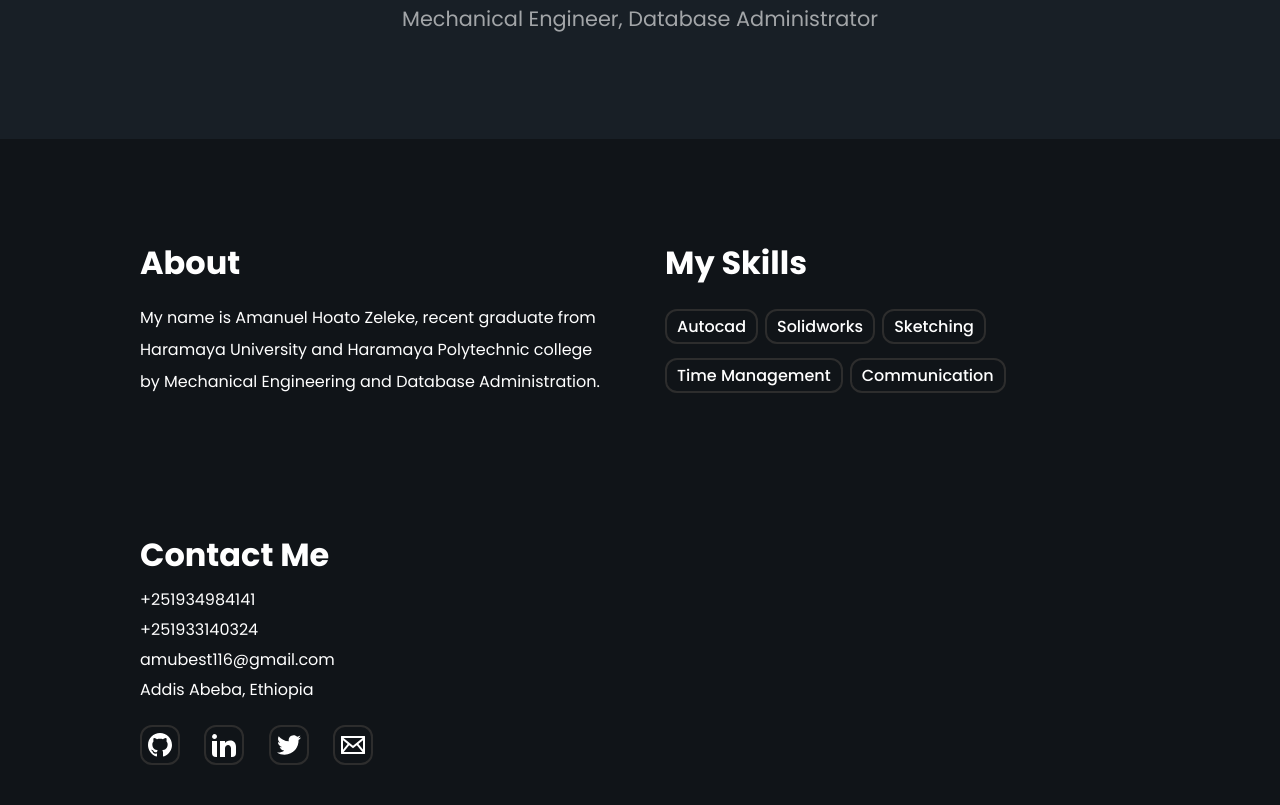
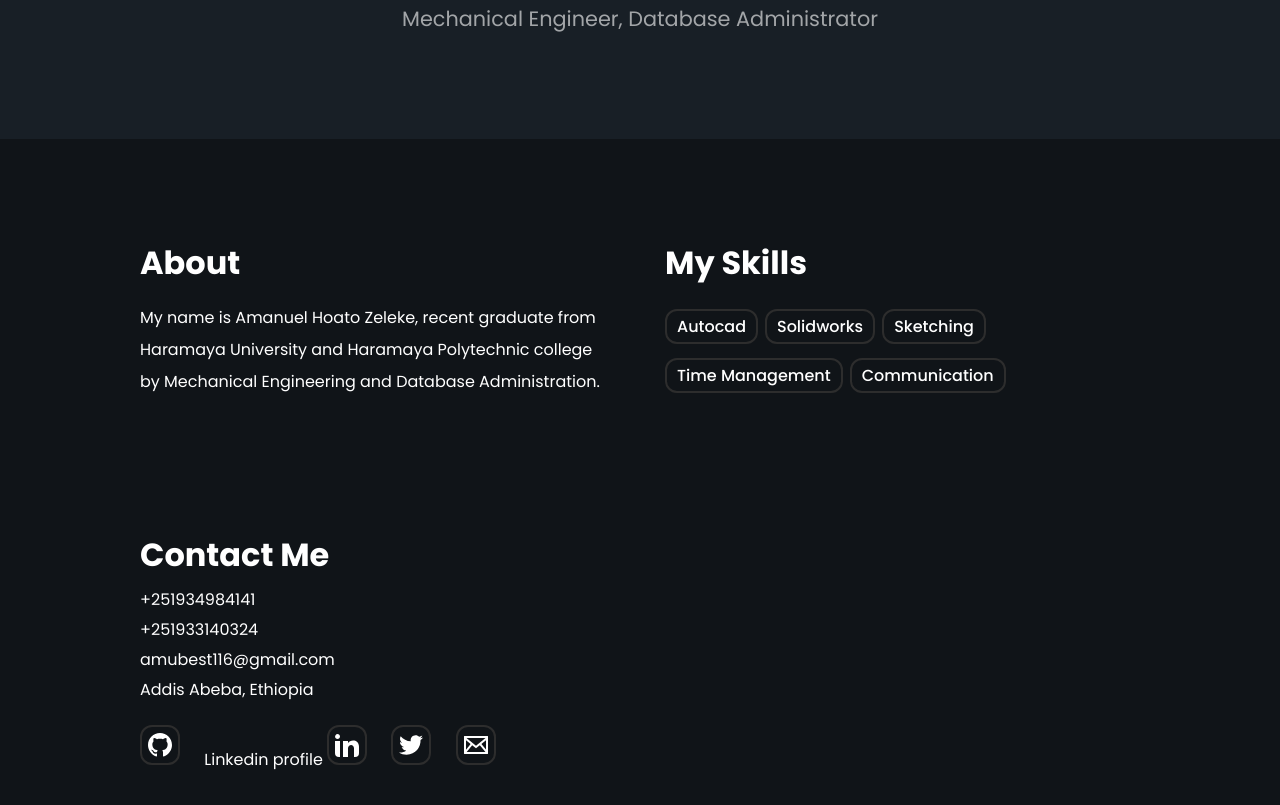
Before and after one commit to AmuBest/port, a plain HTML site: page index.html in a window 1280 px wide. Shown: the part 381-1186 px from the top of the page. Drawn offline with Linux system fonts and the light colour scheme.

Commit message:
Update index.html

```diff
--- a/index.html
+++ b/index.html
@@ -62,7 +62,7 @@
         </div>
         <div class="social-icons">
           <a href="https://github.com/AmuBest/"><img src="./assets/github.svg" /></a>
-          <a href="https://www.linkedin.com/in/amanuel-hoato-zeleke-5408b1255/"></a><img src="./assets/linkedin.svg" /></a>
+          <a href="https://www.linkedin.com/in/amanuel-hoato-zeleke-5408b1255/">Linkedin profile </a><img src="./assets/linkedin.svg" /></a>
           <a href="https://x.com/amubest2"><img src="./assets/twitter.svg" /></a>
           <a href="mail:amubest116@gmail.com"><img src="./assets/mail.svg" /></a>
         </div>
```
